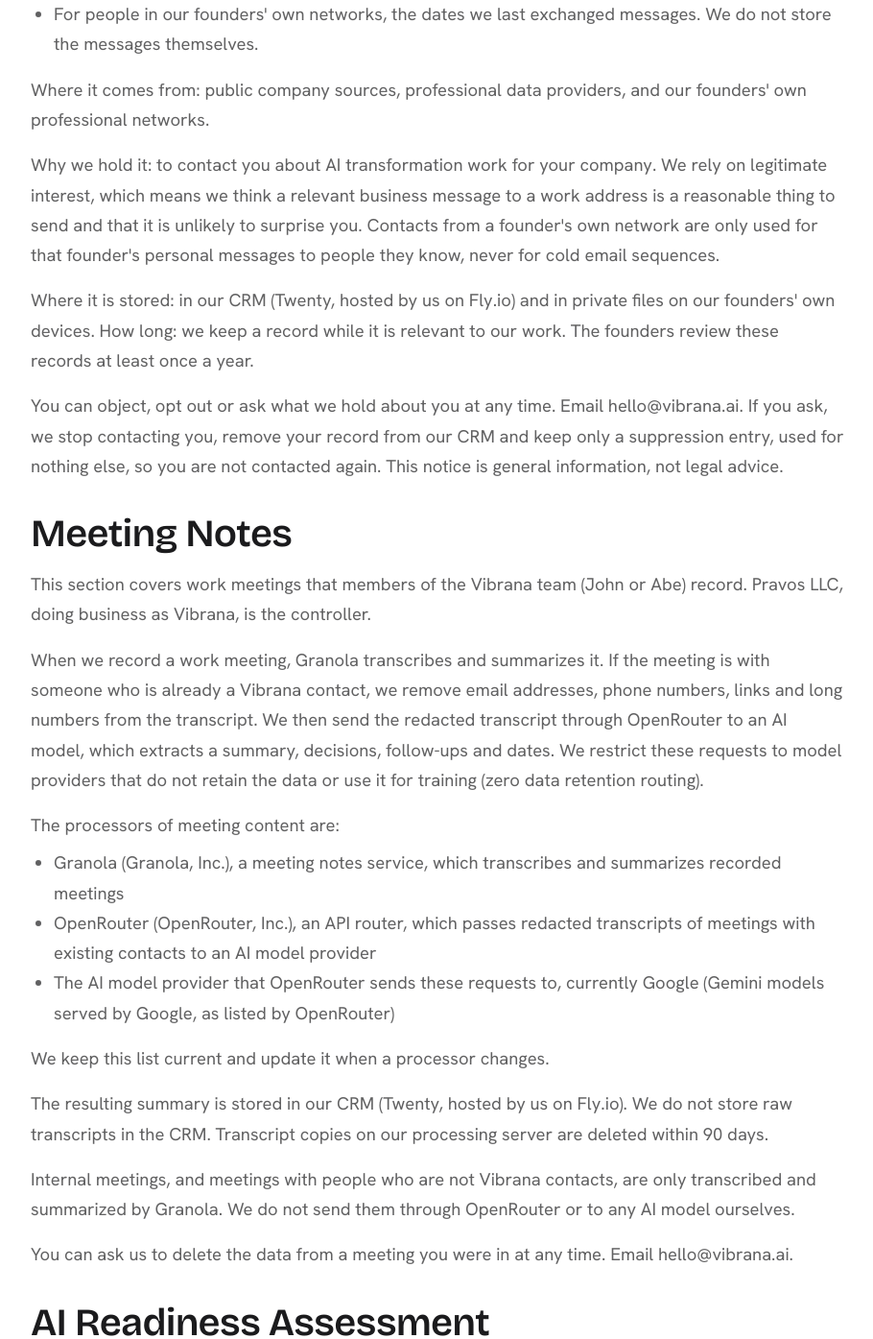
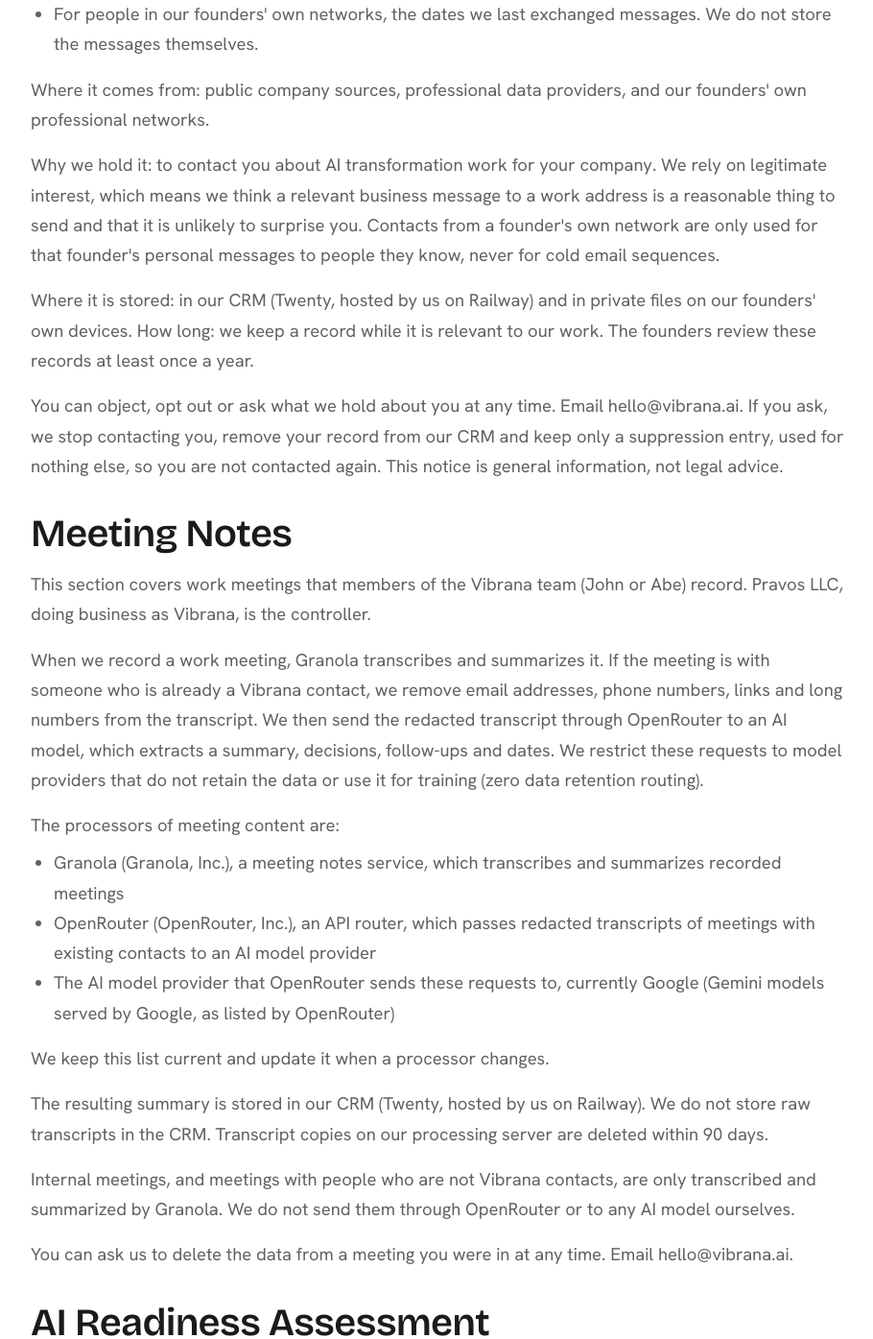
Before and after one commit to Pravos-LLC/vibrana.ai, a Next.js app: page /privacy in a window 1280 px wide. Shown: the part 1522-2917 px from the top of the page at 96% size, without its empty margins (184-1094 px from the left). Built offline with nearby package versions, Linux system fonts and the light colour scheme.

Commit message:
chore(privacy): CRM hosting provider is Railway, not Fly.io (#49)
The Twenty CRM moved from Fly.io to Railway on 2026-11-06. Only the provider name changes; no other privacy wording. Approved by Abe.

```diff
--- a/src/views/PrivacyPage.tsx
+++ b/src/views/PrivacyPage.tsx
@@ -55,7 +55,7 @@ export default function PrivacyPage() {
             </ul>
             <p className="mb-4">Where it comes from: public company sources, professional data providers, and our founders&apos; own professional networks.</p>
             <p className="mb-4">Why we hold it: to contact you about AI transformation work for your company. We rely on legitimate interest, which means we think a relevant business message to a work address is a reasonable thing to send and that it is unlikely to surprise you. Contacts from a founder&apos;s own network are only used for that founder&apos;s personal messages to people they know, never for cold email sequences.</p>
-            <p className="mb-4">Where it is stored: in our CRM (Twenty, hosted by us on Fly.io) and in private files on our founders&apos; own devices. How long: we keep a record while it is relevant to our work. The founders review these records at least once a year.</p>
+            <p className="mb-4">Where it is stored: in our CRM (Twenty, hosted by us on Railway) and in private files on our founders&apos; own devices. How long: we keep a record while it is relevant to our work. The founders review these records at least once a year.</p>
             <p className="mb-4">You can object, opt out or ask what we hold about you at any time. Email hello@vibrana.ai. If you ask, we stop contacting you, remove your record from our CRM and keep only a suppression entry, used for nothing else, so you are not contacted again. This notice is general information, not legal advice.</p>
           </section>
 
@@ -70,7 +70,7 @@ export default function PrivacyPage() {
               <li>The AI model provider that OpenRouter sends these requests to, currently Google (Gemini models served by Google, as listed by OpenRouter)</li>
             </ul>
             <p className="mb-4">We keep this list current and update it when a processor changes.</p>
-            <p className="mb-4">The resulting summary is stored in our CRM (Twenty, hosted by us on Fly.io). We do not store raw transcripts in the CRM. Transcript copies on our processing server are deleted within 90 days.</p>
+            <p className="mb-4">The resulting summary is stored in our CRM (Twenty, hosted by us on Railway). We do not store raw transcripts in the CRM. Transcript copies on our processing server are deleted within 90 days.</p>
             <p className="mb-4">Internal meetings, and meetings with people who are not Vibrana contacts, are only transcribed and summarized by Granola. We do not send them through OpenRouter or to any AI model ourselves.</p>
             <p className="mb-4">You can ask us to delete the data from a meeting you were in at any time. Email hello@vibrana.ai.</p>
           </section>
```
